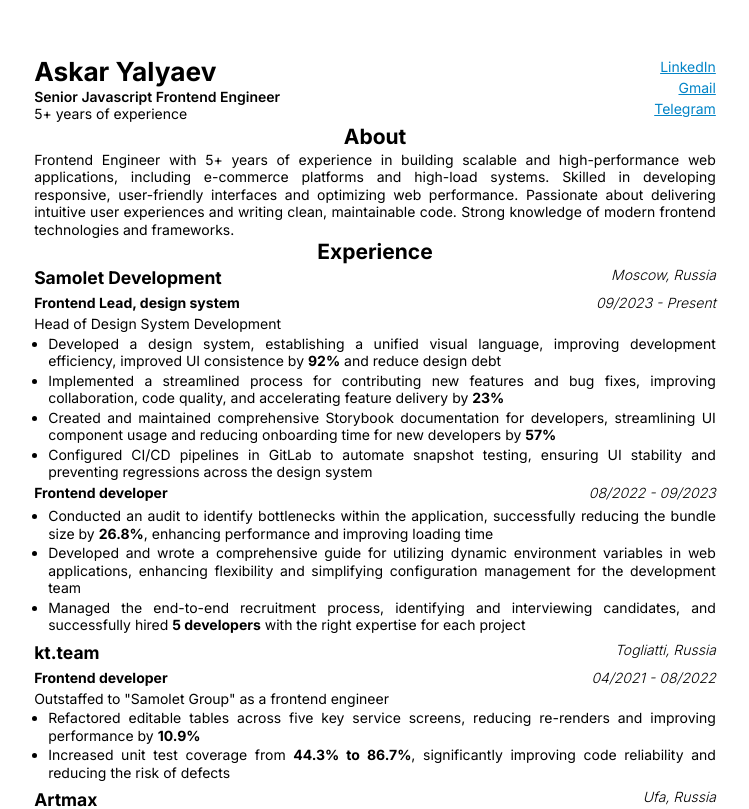
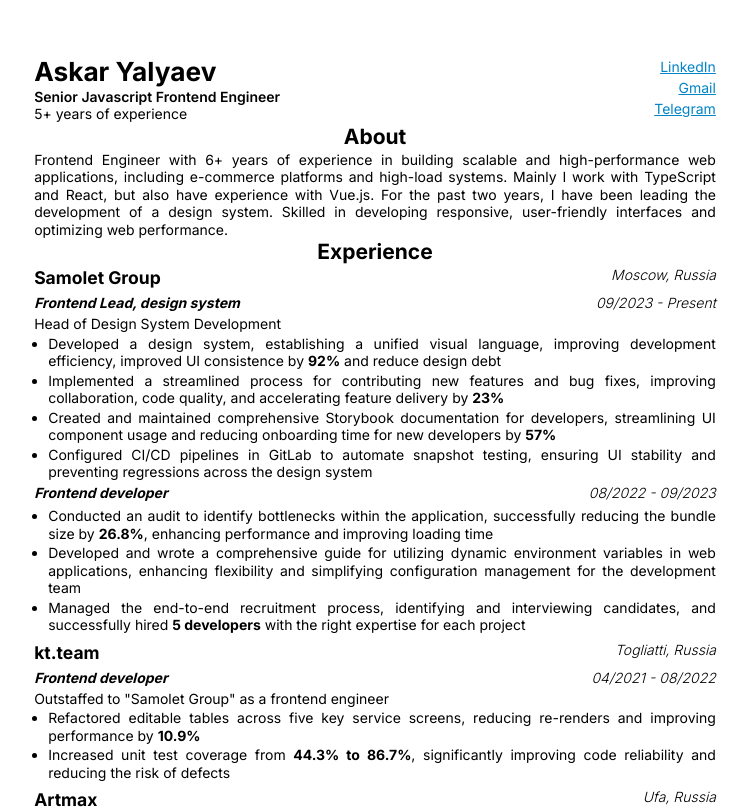
Before and after one commit to grokhotun/grokhotun, a Next.js app: page /en in a window 1280 px wide. Shown: the top 809 px of the page, without its empty margins (265-1014 px from the left). Built offline with nearby package versions, Linux system fonts and the light colour scheme.

Commit message:
fix: update messages

```diff
--- a/messages/en.ts
+++ b/messages/en.ts
@@ -7,14 +7,14 @@ const content: { index: ResumeSchema } = {
     summary: {
       title: 'About',
       content:
-        'Frontend Engineer with 5+ years of experience in building scalable and high-performance web applications, including e-commerce platforms and high-load systems. Skilled in developing responsive, user-friendly interfaces and optimizing web performance. Passionate about delivering intuitive user experiences and writing clean, maintainable code. Strong knowledge of modern frontend technologies and frameworks.',
+        'Frontend Engineer with 6+ years of experience in building scalable and high-performance web applications, including e-commerce platforms and high-load systems. Mainly I work with TypeScript and React, but also have experience with Vue.js. For the past two years, I have been leading the development of a design system. Skilled in developing responsive, user-friendly interfaces and optimizing web performance.',
     },
     skills: 'Skills',
     experience: {
       title: 'Experience',
       content: [
         {
-          title: 'Samolet Development',
+          title: 'Samolet Group',
           place: 'Moscow, Russia',
           link: 'https://samolet.ru/en/investors/about_us/',
           positions: [
--- a/src/app/[lang]/page.tsx
+++ b/src/app/[lang]/page.tsx
@@ -166,7 +166,7 @@ export default function Home(props: HomeProps) {
             {Object.values<any>(company.positions).map(position => (
               <React.Fragment key={position.title}>
                 <Box className='flex items-center'>
-                  <Title level={5} className='grow'>
+                  <Title level={5} className='grow italic'>
                     {position.title}
                   </Title>
                   <Paragraph className='my-1 italic text-base font-light'>
```
